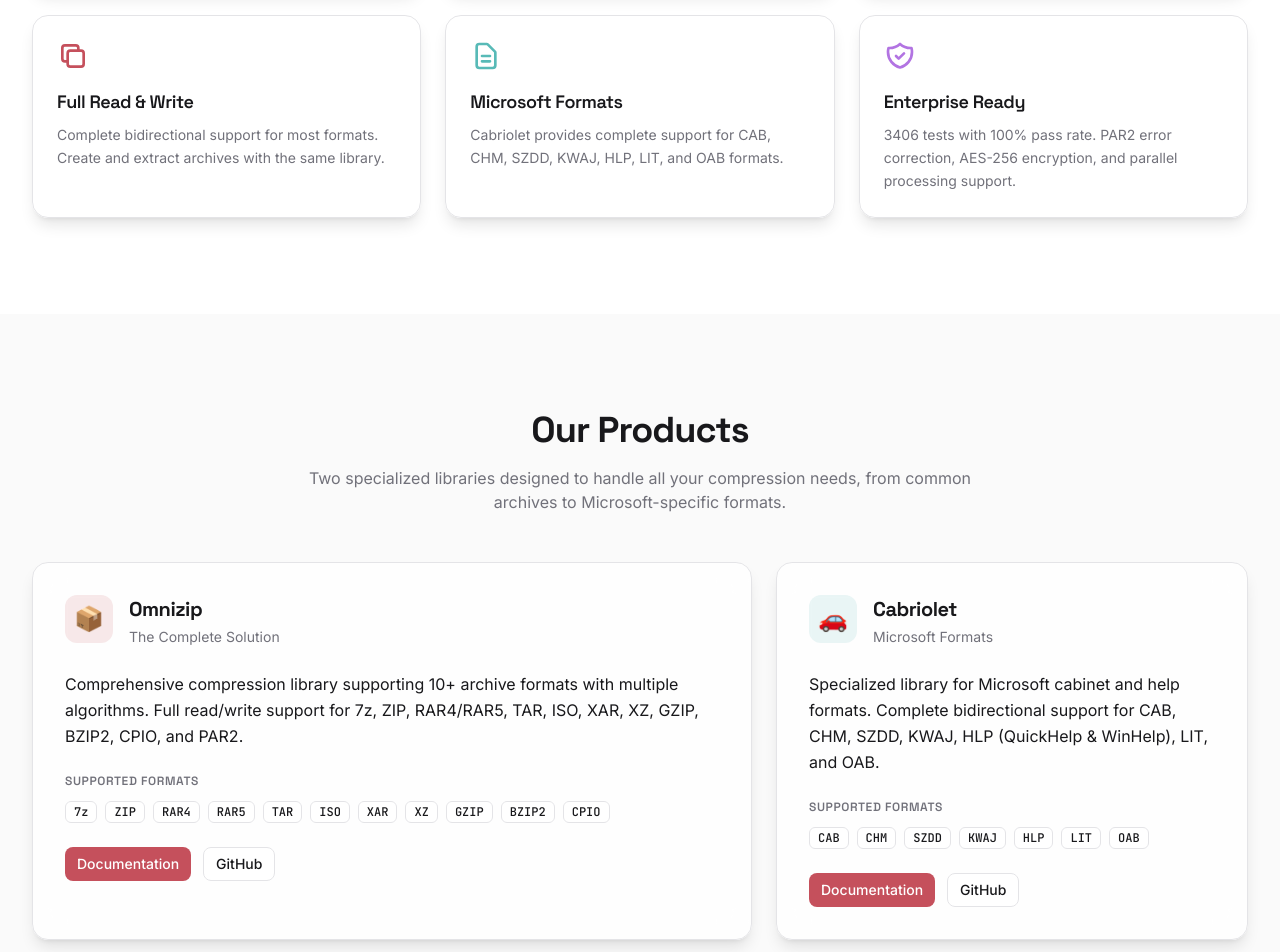
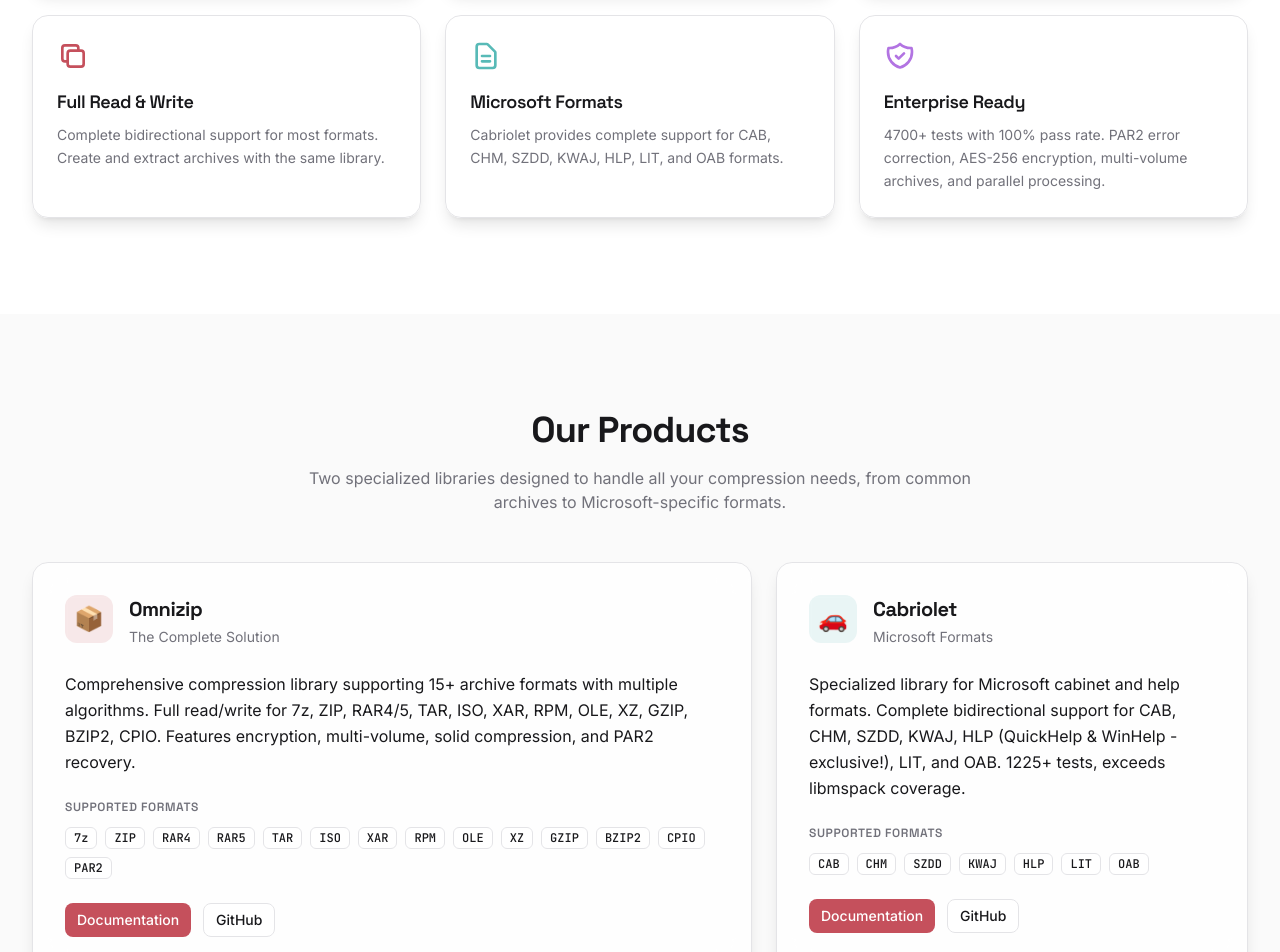
Before and after one commit to omnizip/omnizip.github.io, a Vue app: page / in a window 1280 px wide. Shown: the part 1340-2292 px from the top of the page. Built offline with nearby package versions, Linux system fonts and the light colour scheme.

Commit message:
feat: update to latest omnizip

```diff
--- a/src/components/organisms/FeaturesSection.vue
+++ b/src/components/organisms/FeaturesSection.vue
@@ -38,7 +38,7 @@
 
         <FeatureCard
           title="Comprehensive Support"
-          description="Support for 10+ archive formats and 8+ compression algorithms. More comprehensive than libarchive, libmspack, or 7-zip."
+          description="Support for 15+ archive formats and 8+ compression algorithms. More comprehensive than libarchive, libmspack, or 7-zip."
           color="purple"
         >
           <template #icon>
@@ -74,7 +74,7 @@
 
         <FeatureCard
           title="Enterprise Ready"
-          description="3406 tests with 100% pass rate. PAR2 error correction, AES-256 encryption, and parallel processing support."
+          description="4700+ tests with 100% pass rate. PAR2 error correction, AES-256 encryption, multi-volume archives, and parallel processing."
           color="purple"
         >
           <template #icon>
--- a/src/components/organisms/FormatsSection.vue
+++ b/src/components/organisms/FormatsSection.vue
@@ -128,18 +128,20 @@
 
 // Omnizip archive formats - all read/write unless noted
 const archiveFormats = [
-  { name: '7z', variant: 'rw', tooltip: 'Read & Write - Solid, multi-volume' },
+  { name: '7z', variant: 'rw', tooltip: 'Read & Write - Solid, multi-volume, encryption' },
   { name: 'ZIP', variant: 'rw', tooltip: 'Read & Write - ZIP64, AES' },
   { name: 'RAR4', variant: 'rw', tooltip: 'Read & Write - STORE, FASTEST, NORMAL' },
-  { name: 'RAR5', variant: 'rw', tooltip: 'Read & Write - STORE, LZMA' },
+  { name: 'RAR5', variant: 'rw', tooltip: 'Read & Write - LZMA, solid, encryption, multi-volume' },
   { name: 'TAR', variant: 'rw', tooltip: 'Read & Write - POSIX extensions' },
   { name: 'ISO', variant: 'rw', tooltip: 'Read & Write - Rock Ridge, Joliet' },
-  { name: 'XAR', variant: 'rw', tooltip: 'Read & Write - XML TOC' },
-  { name: 'CPIO', variant: 'rw', tooltip: 'Read & Write' },
-  { name: 'XZ', variant: 'rw', tooltip: 'Read & Write - LZMA2' },
+  { name: 'XAR', variant: 'rw', tooltip: 'Read & Write - macOS packages' },
+  { name: 'RPM', variant: 'read', tooltip: 'Read - Package metadata, payload extraction' },
+  { name: 'OLE', variant: 'read', tooltip: 'Read - MS compound docs (.doc, .xls, .ppt, .msi)' },
+  { name: 'CPIO', variant: 'rw', tooltip: 'Read & Write - RPM payload support' },
+  { name: 'XZ', variant: 'rw', tooltip: 'Read & Write - LZMA2, full XZ Utils compat' },
   { name: 'GZIP', variant: 'rw', tooltip: 'Read & Write' },
   { name: 'BZIP2', variant: 'rw', tooltip: 'Read & Write' },
-  { name: 'PAR2', variant: 'rw', tooltip: 'Read & Write - Reed-Solomon' },
+  { name: 'PAR2', variant: 'rw', tooltip: 'Read & Write - Reed-Solomon error correction' },
 ]
 
 // Compression algorithms
@@ -165,7 +167,7 @@
 
 // Advanced features
 const advancedFeatures = [
-  'AES-256', 'CRC32', 'CRC64', 'Multi-volume', 'Solid', 'Parallel (Ractors)',
+  'AES-256', 'BLAKE2sp', 'CRC32', 'CRC64', 'SHA256', 'Multi-volume', 'Solid', 'Parallel (Ractors)',
 ]
 
 // Microsoft-specific algorithms
--- a/src/components/organisms/ProductsSection.vue
+++ b/src/components/organisms/ProductsSection.vue
@@ -17,10 +17,10 @@
           <ProductCard
             title="Omnizip"
             subtitle="The Complete Solution"
-            description="Comprehensive compression library supporting 10+ archive formats with multiple algorithms. Full read/write support for 7z, ZIP, RAR4/RAR5, TAR, ISO, XAR, XZ, GZIP, BZIP2, CPIO, and PAR2."
+            description="Comprehensive compression library supporting 15+ archive formats with multiple algorithms. Full read/write for 7z, ZIP, RAR4/5, TAR, ISO, XAR, RPM, OLE, XZ, GZIP, BZIP2, CPIO. Features encryption, multi-volume, solid compression, and PAR2 recovery."
             emoji="📦"
             accent-color="#c5505c"
-            :formats="['7z', 'ZIP', 'RAR4', 'RAR5', 'TAR', 'ISO', 'XAR', 'XZ', 'GZIP', 'BZIP2', 'CPIO']"
+            :formats="['7z', 'ZIP', 'RAR4', 'RAR5', 'TAR', 'ISO', 'XAR', 'RPM', 'OLE', 'XZ', 'GZIP', 'BZIP2', 'CPIO', 'PAR2']"
             :docs-link="config.docs.omnizip"
             :github-link="config.github.omnizip"
           />
@@ -31,7 +31,7 @@
           <ProductCard
             title="Cabriolet"
             subtitle="Microsoft Formats"
-            description="Specialized library for Microsoft cabinet and help formats. Complete bidirectional support for CAB, CHM, SZDD, KWAJ, HLP (QuickHelp & WinHelp), LIT, and OAB."
+            description="Specialized library for Microsoft cabinet and help formats. Complete bidirectional support for CAB, CHM, SZDD, KWAJ, HLP (QuickHelp & WinHelp - exclusive!), LIT, and OAB. 1225+ tests, exceeds libmspack coverage."
             emoji="🚗"
             accent-color="#58bab7"
             :formats="['CAB', 'CHM', 'SZDD', 'KWAJ', 'HLP', 'LIT', 'OAB']"
```
